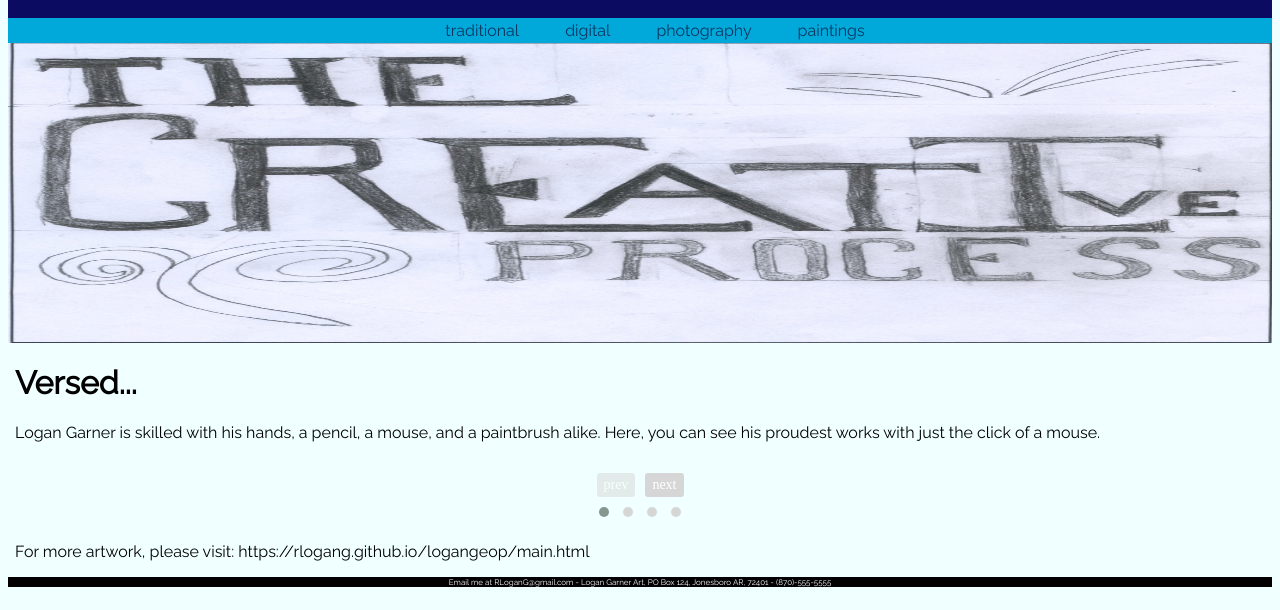
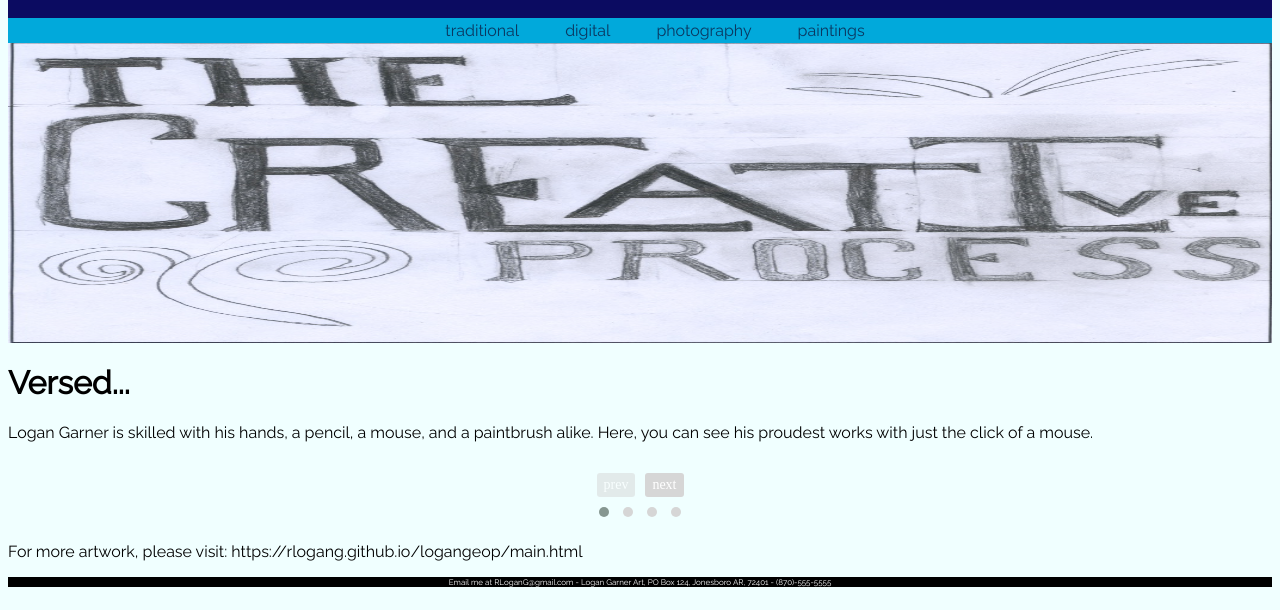
Before and after one commit to RLoganG/LoganPortfolio, a website: page index.html in a window 1280 px wide. Shown: the part 190-800 px from the top of the page. Drawn offline with Linux system fonts and the light colour scheme; grey boxes are pictures that could not be loaded.

Commit message:
Update style.css

```diff
--- a/style.css
+++ b/style.css
@@ -56,15 +56,10 @@ body {
 
 div {
     background-color: rgba(125,125,125,0);
+
 }
 
-h1, p {
-    margin-left: 7px;
-    margin-right: 7px;
-}
 img {
     height: 300px;
     width: 240px;
-    margin-left: auto;
-    margin-right: auto;
 }
```
